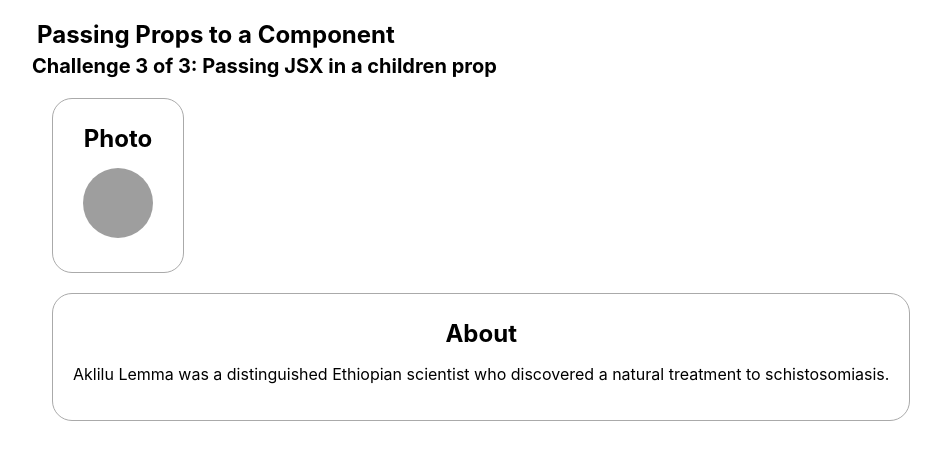
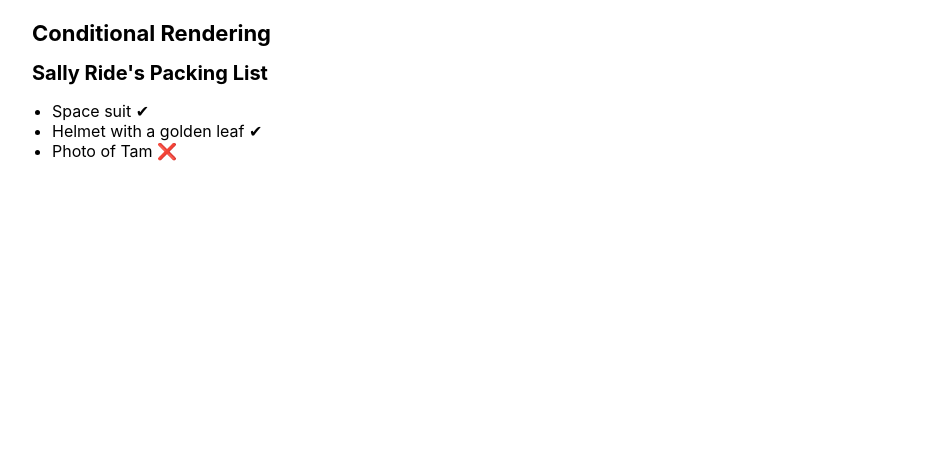
Before and after one commit to VladimirovMario/Sandbox, a React (Create React App) app in the folder 01. React documentation/02. Learn React/01. Describing the UI/: page / in a window 1280 px wide. Shown: the top 460 px of the page, without its empty margins (18-959 px from the left). Built offline with nearby package versions, Linux system fonts and the light colour scheme; grey boxes are pictures that could not be loaded.

Commit message:
Show an icon for incomplete items

```diff
--- a/01. React documentation/02. Learn React/01. Describing the UI/src/App.js
+++ b/01. React documentation/02. Learn React/01. Describing the UI/src/App.js
@@ -1,5 +1,6 @@
 import "./App.css";
-import PassingPropsToAComponent from "./components/PassingPropsToAComponent/PassingPropsToAComponent";
+import ConditionalRendering from "./components/ConditionalRendering/ConditionalRendering";
+// import PassingPropsToAComponent from "./components/PassingPropsToAComponent/PassingPropsToAComponent";
 // import JavaScriptInJSX from "./components/JavaScriptInJSXWithCurlyBraces/JavaScriptInJSX";
 // import WritingMarkupWithJSX from "./components/WritingMarkupWithJSX/WritingMarkupWithJSX";
 // import ImportingAndExportingComponents from "./components/ImportingAndExportingComponents/ImportingAndExportingComponents";
@@ -8,7 +9,8 @@ import PassingPropsToAComponent from "./components/PassingPropsToAComponent/Pass
 function App() {
   return (
     <div className="container">
-      <PassingPropsToAComponent />
+      <ConditionalRendering />
+      {/* <PassingPropsToAComponent /> */}
       {/* <JavaScriptInJSX /> */}
       {/* <WritingMarkupWithJSX /> */}
       {/* <ImportingAndExportingComponents /> */}
--- /dev/null
+++ b/01. React documentation/02. Learn React/01. Describing the UI/src/components/ConditionalRendering/ConditionalRendering.js
@@ -0,0 +1,22 @@
+import ConditionallyReturningJSX from "./ConditionallyReturningJSX/ConditionallyReturningJSX";
+
+export default function ConditionalRendering() {
+  return (
+    <>
+      <h1>Conditional Rendering</h1>
+      <ConditionallyReturningJSX />
+    </>
+  );
+}
+
+/*
+Recap
+
+    In React, you control branching logic with JavaScript.
+    You can return a JSX expression conditionally with an if statement.
+    You can conditionally save some JSX to a variable and then include it inside other JSX by using the curly braces.
+    In JSX, {cond ? <A /> : <B />} means “if cond, render <A />, otherwise <B />”.
+    In JSX, {cond && <A />} means “if cond, render <A />, otherwise nothing”.
+    The shortcuts are common, but you don’t have to use them if you prefer plain if.
+
+*/
--- /dev/null
+++ b/01. React documentation/02. Learn React/01. Describing the UI/src/components/ConditionalRendering/ConditionallyReturningJSX/ConditionallyReturningJSX.js
@@ -0,0 +1,26 @@
+export default function ConditionallyReturningJSX() {
+  return <PackingList />;
+}
+
+function Item({ name, isPacked }) {
+  let itemContent = name;
+  if (isPacked) {
+    itemContent += ` ✔`;
+  } else {
+    itemContent += ` ❌`;
+  }
+  return <li className="item">{itemContent}</li>;
+}
+
+function PackingList() {
+  return (
+    <section>
+      <h2>Sally Ride's Packing List</h2>
+      <ul>
+        <Item isPacked={true} name="Space suit" />
+        <Item isPacked={true} name="Helmet with a golden leaf" />
+        <Item isPacked={false} name="Photo of Tam" />
+      </ul>
+    </section>
+  );
+}
```
